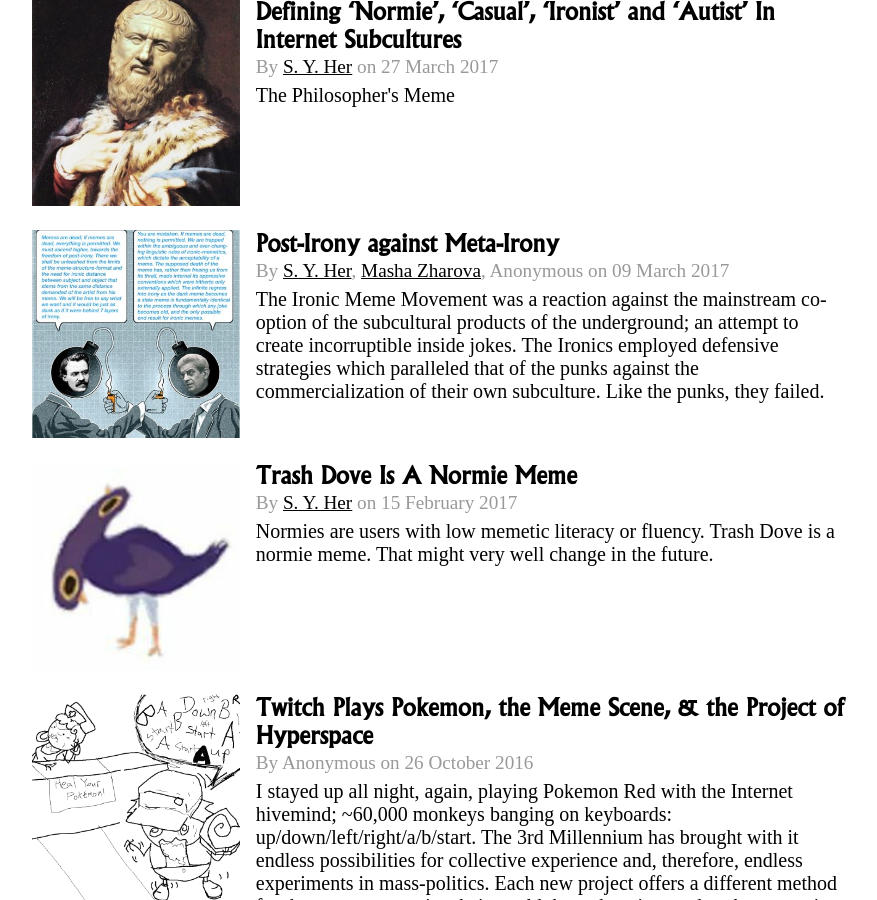
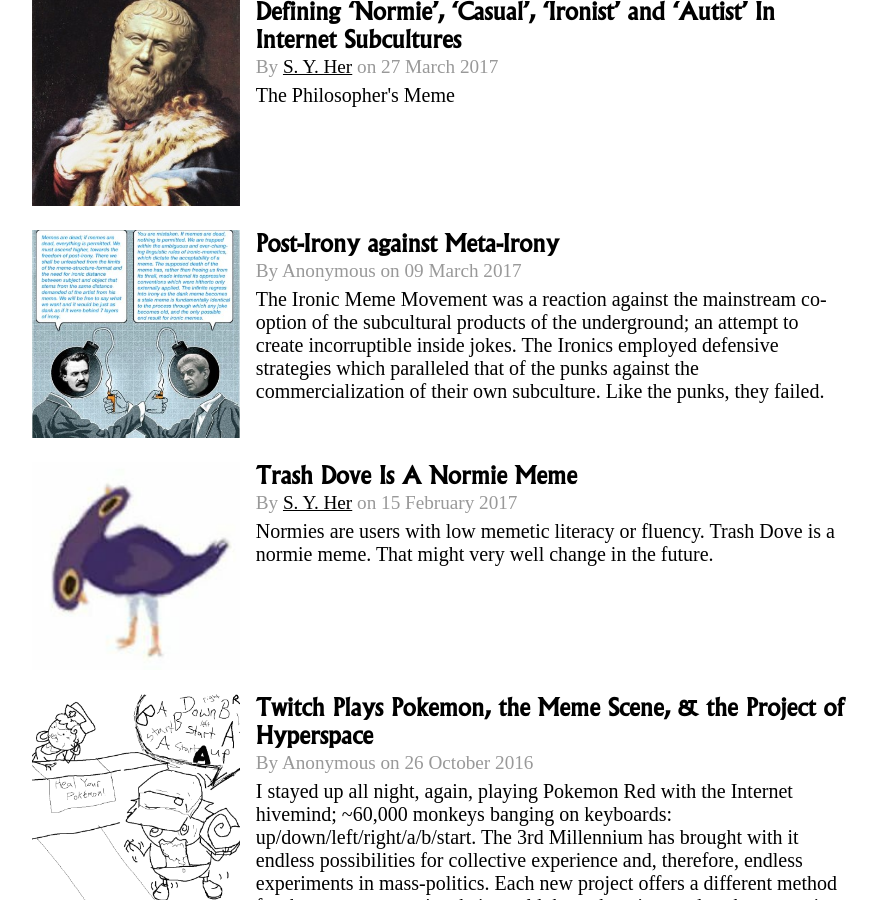
Before and after one commit to FraserThompson/PhilosophersMeme, a Jekyll site: the page built from index.html, in a window 1280 px wide and 900 px high, scrolled down 594 px. Shown: the whole window, without its empty margins (202-1079 px from the left). Built offline with Jekyll 4.4.1, drawn with Linux system fonts in a browser that asks for light colours; nearby versions of some CDN libraries; some web fonts are replaced; library files that are not in the unit come from our copies; the list of posts is cut into pages by our own code.

Commit message:
Updated Post Irony Against Meta Irony

```diff
--- a/_posts/2017-03-09-post-irony-against-meta-irony.markdown
+++ b/_posts/2017-03-09-post-irony-against-meta-irony.markdown
@@ -12,8 +12,6 @@ author:
   login: username
   email: email@wherever.com
   display_name:
-  - S. Y. Her
-  - Masha Zharova
   - Anonymous
   first_name: Philosopher
   last_name: Of The Meme
```
